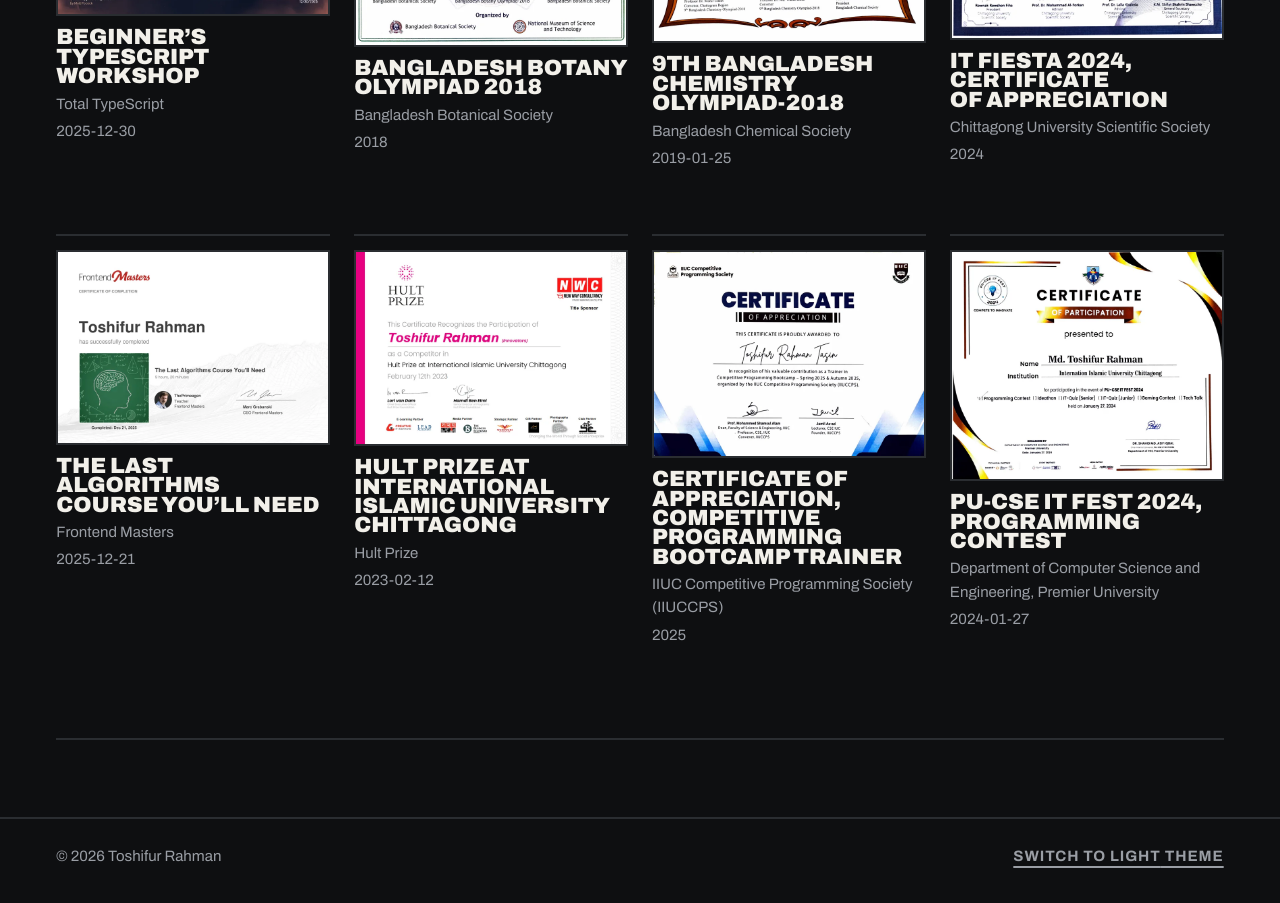
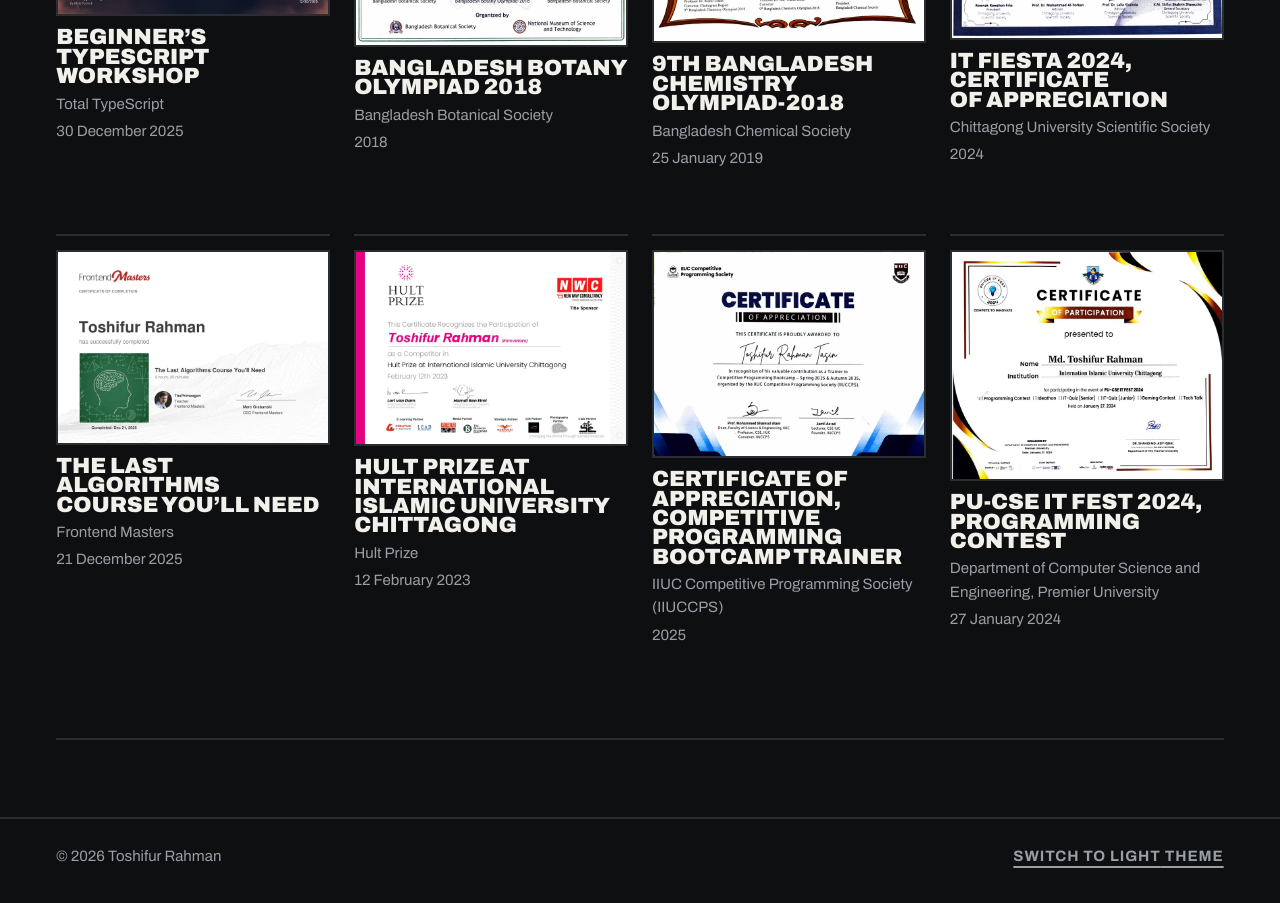
Before and after one commit to ToshifurRahman/portfolio, a React (Vite) app: page / in a window 1280 px wide. Shown: the part 3560-4463 px from the top of the page. Built offline with nearby package versions, Linux system fonts and the light colour scheme.

Commit message:
fix(content): show each certificate date as the file prints it
The files that give only a year (the Botany Olympiad 2018 and IT Fiesta 2024
certificates) keep only a year; the rest carry the day and month they print.

```diff
--- a/src/content.ts
+++ b/src/content.ts
@@ -175,7 +175,7 @@ export const certificates: Certificate[] = [
     slug: 'beginners-typescript',
     title: 'Beginner’s TypeScript Workshop',
     issuer: 'Total TypeScript',
-    date: '2025-12-30',
+    date: '30 December 2025',
     file: '/certificates/files/beginners-typescript.png',
     preview: '/certificates/previews/beginners-typescript.webp',
     width: 800,
@@ -197,7 +197,7 @@ export const certificates: Certificate[] = [
     slug: 'chemistry-olympiad',
     title: '9th Bangladesh Chemistry Olympiad-2018',
     issuer: 'Bangladesh Chemical Society',
-    date: '2019-01-25',
+    date: '25 January 2019',
     file: '/certificates/files/chemistry-olympiad.pdf',
     preview: '/certificates/previews/chemistry-olympiad.webp',
     width: 800,
@@ -219,7 +219,7 @@ export const certificates: Certificate[] = [
     slug: 'frontend-masters-algorithms',
     title: 'The Last Algorithms Course You’ll Need',
     issuer: 'Frontend Masters',
-    date: '2025-12-21',
+    date: '21 December 2025',
     file: '/certificates/files/frontend-masters-algorithms.pdf',
     preview: '/certificates/previews/frontend-masters-algorithms.webp',
     width: 800,
@@ -230,7 +230,7 @@ export const certificates: Certificate[] = [
     slug: 'hult-prize',
     title: 'Hult Prize at International Islamic University Chittagong',
     issuer: 'Hult Prize',
-    date: '2023-02-12',
+    date: '12 February 2023',
     file: '/certificates/files/hult-prize.png',
     preview: '/certificates/previews/hult-prize.webp',
     width: 800,
@@ -252,7 +252,7 @@ export const certificates: Certificate[] = [
     slug: 'pu-contest',
     title: 'PU-CSE IT Fest 2024, Programming Contest',
     issuer: 'Department of Computer Science and Engineering, Premier University',
-    date: '2024-01-27',
+    date: '27 January 2024',
     file: '/certificates/files/pu-contest.pdf',
     preview: '/certificates/previews/pu-contest.webp',
     width: 800,
```
Also changed, not shown: 1 other file (tests, documents, lock files or other folders).
